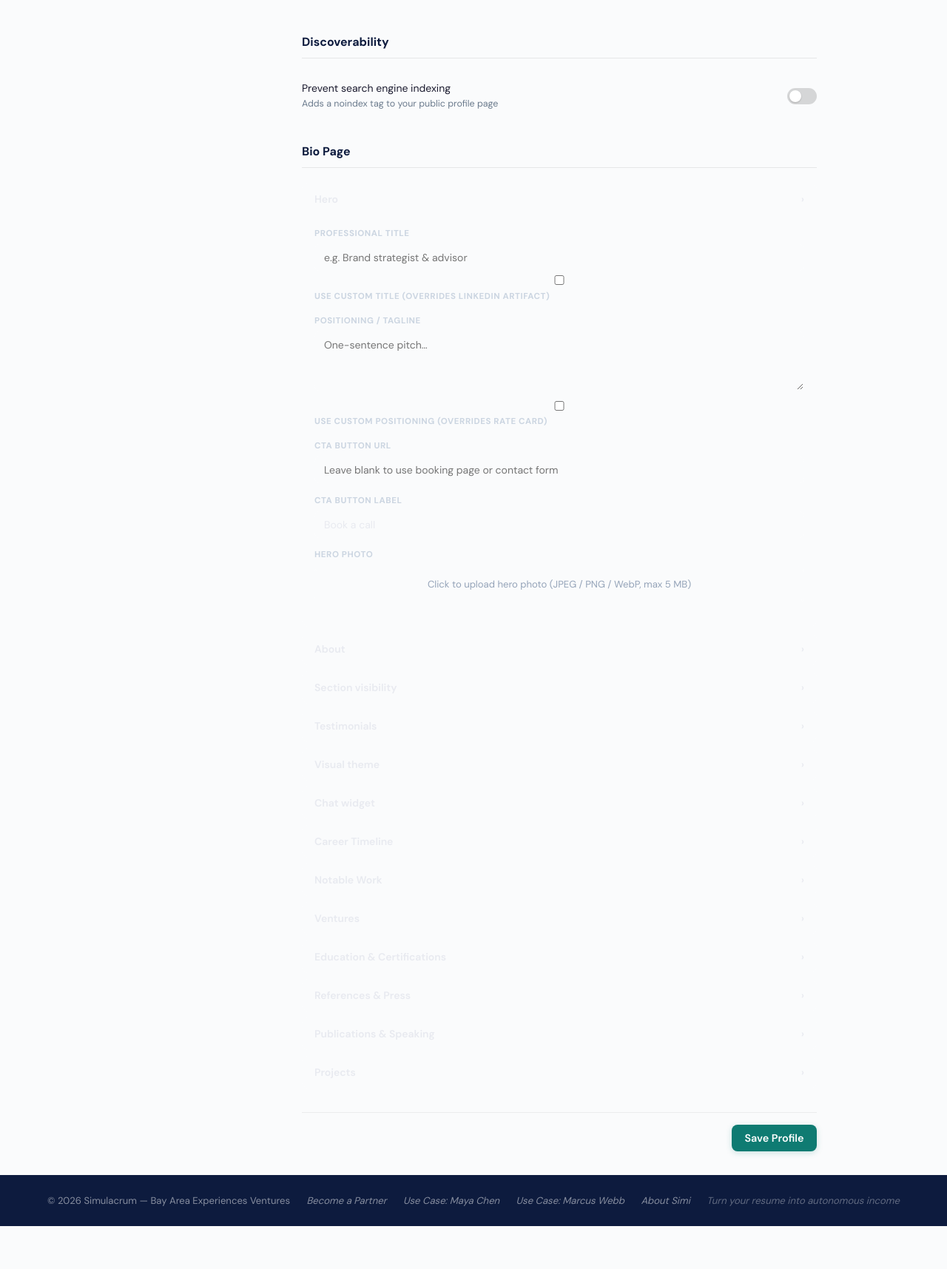
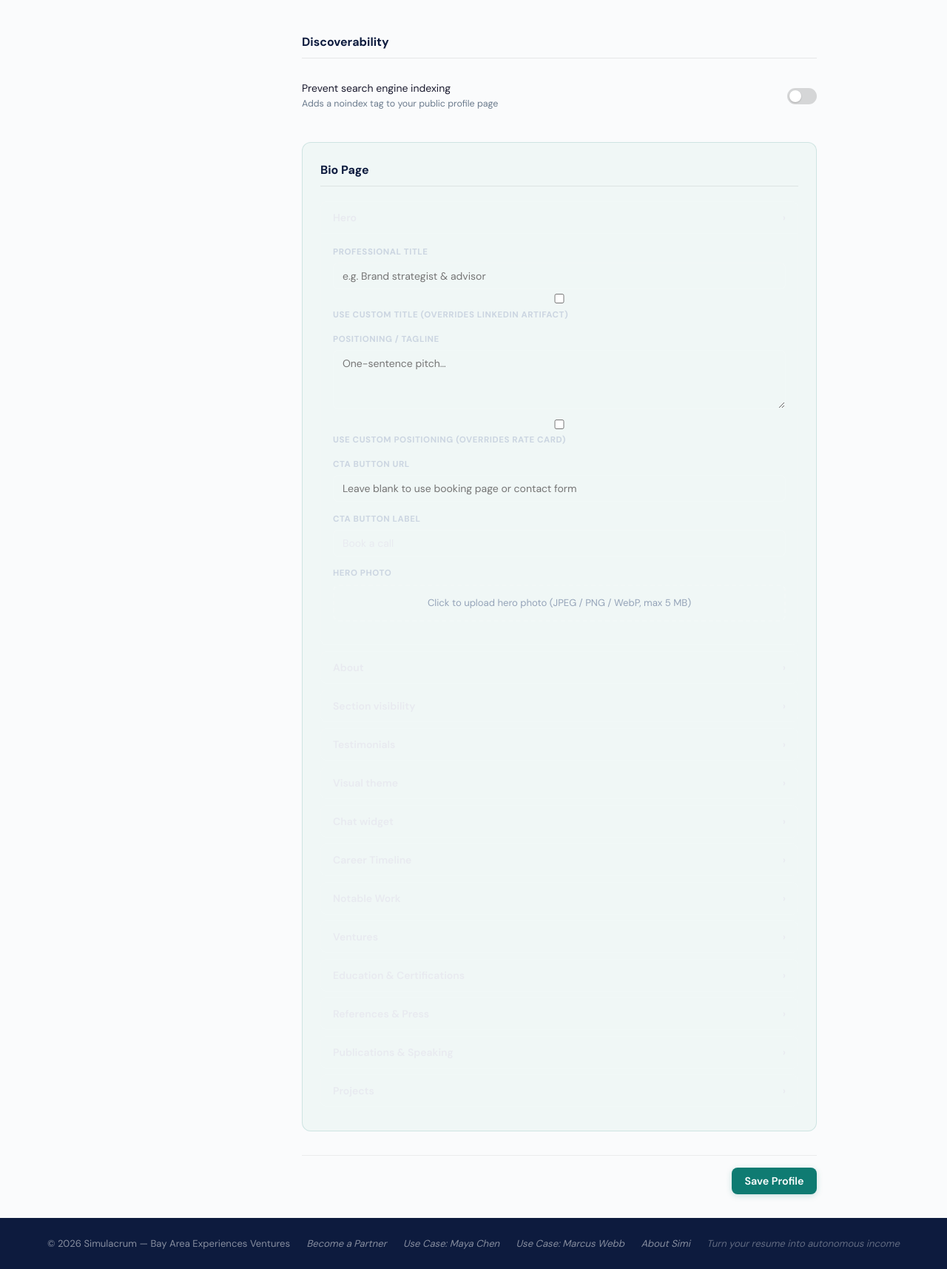
Before and after one commit to JeanDelphonse/simulacrum, a Flask app: page /settings/profile in a window 1280 px wide. Shown: the part 2183-3898 px from the top of the page at 74% size. Before the commit the page ends 3840 px from the top, so only its background shows below. Run offline with Flask 3, Linux system fonts and the light colour scheme; the visitor is signed in with stand-in values (Sample User, id 1); data comes from the database, SQL or seed files in the repository; data that the repository does not hold is empty.

Commit message:
Style bioPageSection with teal background on settings/profile
Co-Authored-By: Claude Sonnet 4.6 <noreply@anthropic.com>

```diff
--- a/app/templates/settings/index.html
+++ b/app/templates/settings/index.html
@@ -471,7 +471,7 @@
         </div>
       </div>
 
-      <div class="settings-section" id="bioPageSection">
+      <div class="settings-section" id="bioPageSection" style="background:#f0f7f6;border:1px solid rgba(15,123,114,.15);border-radius:12px;padding:1.5rem;">
         <div class="settings-section-title">Bio Page</div>
 
         <!-- Inline editor accordion -->
```
